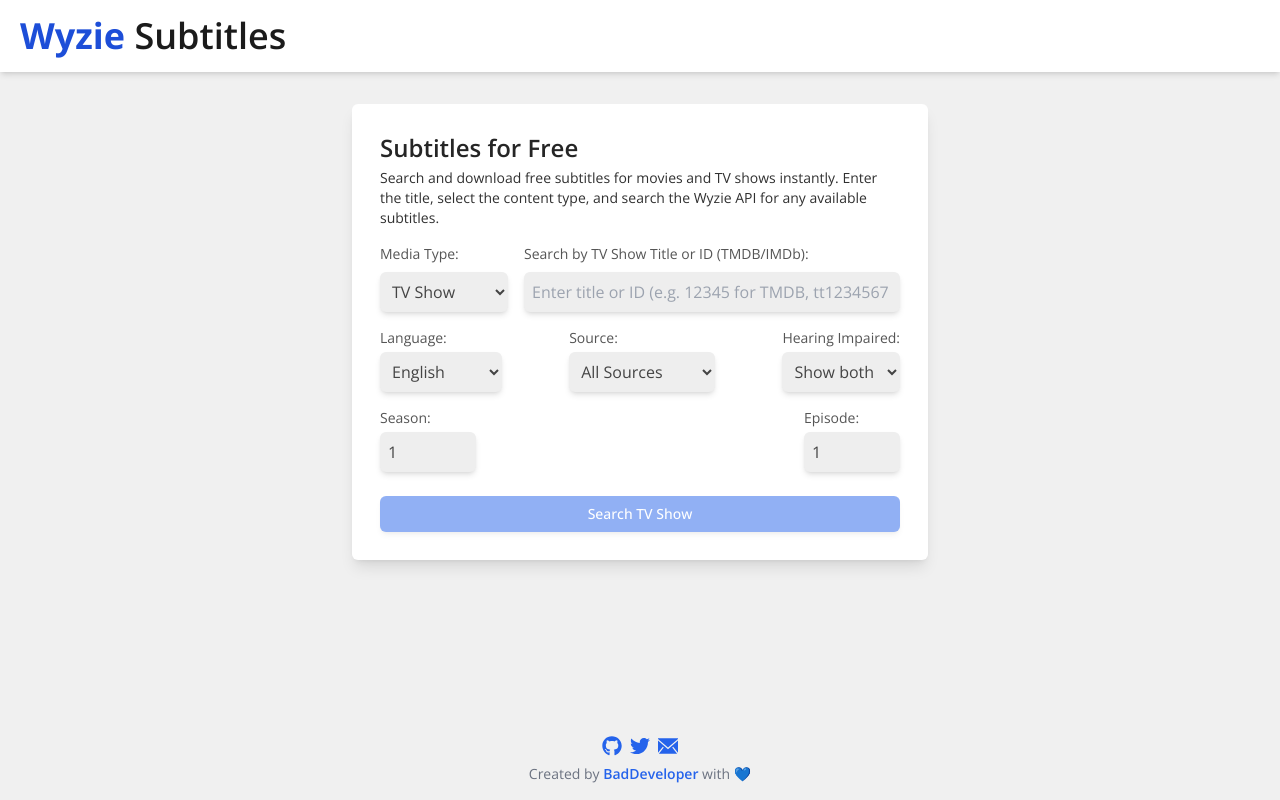
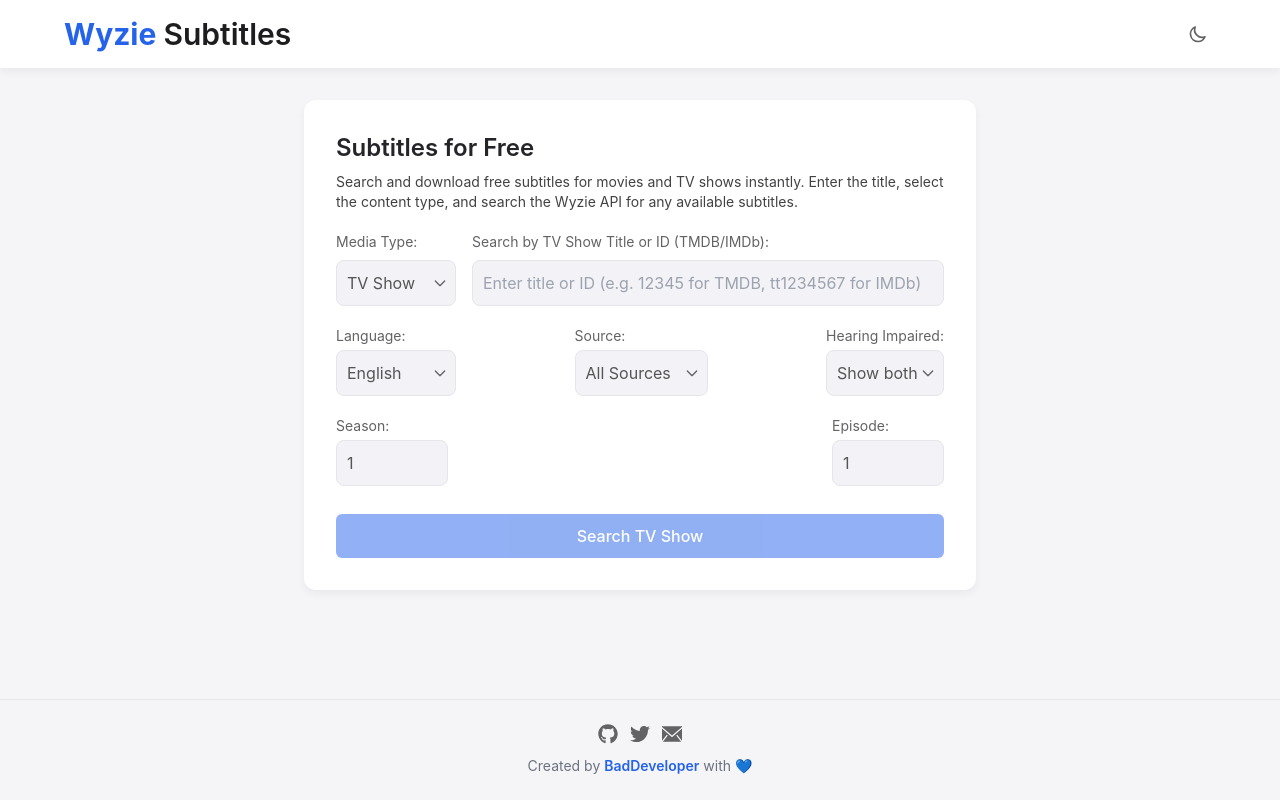
Before and after one commit to itzCozi/Wyzie-Subtitles, a SvelteKit app: page / in a window 1280 px wide. Built offline with nearby package versions, Linux system fonts and the light colour scheme.

Commit message:
update styles!
dark mode (and fixed wyzie)

```diff
--- a/src/components/EpisodeSelector.svelte
+++ b/src/components/EpisodeSelector.svelte
@@ -3,27 +3,27 @@
   export let episode = 1;
 </script>
 
-<div class="flex justify-between items-center">
-  <div class="flex flex-col gap-1">
+<div class="flex flex-col sm:flex-row justify-between items-start sm:items-center gap-4">
+  <div class="flex flex-col gap-1 w-full sm:w-auto">
     <label
       for="season"
-      class="text-sm text-type-secondary">Season:</label>
+      class="text-sm text-type-secondary-light dark:text-type-secondary-dark">Season:</label>
     <input
       type="number"
       id="season"
       min="1"
       bind:value={season}
-      class="p-2 rounded-md w-24 bg-mono-accent text-type-darker focus:outline-none shadow-md" />
+      class="fuji-input w-full sm:w-28" />
   </div>
-  <div class="flex flex-col gap-1">
+  <div class="flex flex-col gap-1 w-full sm:w-auto">
     <label
       for="episode"
-      class="text-sm text-type-secondary">Episode:</label>
+      class="text-sm text-type-secondary-light dark:text-type-secondary-dark">Episode:</label>
     <input
       type="number"
       id="episode"
       min="1"
       bind:value={episode}
-      class="p-2 rounded-md w-24 bg-mono-accent text-type-darker focus:outline-none shadow-md" />
+      class="fuji-input w-full sm:w-28" />
   </div>
 </div>
--- a/src/components/FilterOptions.svelte
+++ b/src/components/FilterOptions.svelte
@@ -4,14 +4,15 @@
   export let hearingImpaired = 'indifferent';
 </script>
 
-<div class="flex justify-between items-center">
-  <div class="flex flex-col gap-1">
+<div class="flex flex-col md:flex-row justify-between md:items-center gap-4">
+  <div class="flex flex-col gap-1 relative">
     <label
       for="language"
-      class="text-sm text-type-secondary">Language:</label>
+      class="text-sm text-type-secondary-light dark:text-type-secondary-dark">Language:</label>
+    <div class="relative">
       <select
         id="language"
-      class="p-2 rounded-md bg-mono-accent text-type-darker focus:outline-none shadow-md"
+        class="fuji-input appearance-none pr-8 w-fit min-w-[120px]"
         bind:value={language}>
         <option value="en">English</option>
         <option value="es">Spanish</option>
@@ -24,32 +25,52 @@
         <option value="zh">Chinese</option>
         <option value="ar">Arabic</option>
       </select>
+      <div class="absolute inset-y-0 right-0 flex items-center px-2 pointer-events-none">
+        <svg class="w-4 h-4 text-type-secondary-light dark:text-type-secondary-dark" fill="none" stroke="currentColor" viewBox="0 0 24 24" xmlns="http://www.w3.org/2000/svg">
+          <path stroke-linecap="round" stroke-linejoin="round" stroke-width="2" d="M19 9l-7 7-7-7"></path>
+        </svg>
       </div>
-  <div class="flex flex-col gap-1">
+    </div>
+  </div>
+  <div class="flex flex-col gap-1 relative">
     <label
       for="source"
-      class="text-sm text-type-secondary">Source:</label>
+      class="text-sm text-type-secondary-light dark:text-type-secondary-dark">Source:</label>
+    <div class="relative">
       <select
         id="source"
-      class="p-2 rounded-md bg-mono-accent text-type-darker focus:outline-none shadow-md"
+        class="fuji-input appearance-none pr-8"
         bind:value={source}>
         <option value="all">All Sources</option>
         <option value="opensubtitles">Open Subtitles</option>
         <option value="subdl">Sub DL</option>
         <option value="subf2m">SubF2M</option>
       </select>
+      <div class="absolute inset-y-0 right-0 flex items-center px-2 pointer-events-none">
+        <svg class="w-4 h-4 text-type-secondary-light dark:text-type-secondary-dark" fill="none" stroke="currentColor" viewBox="0 0 24 24" xmlns="http://www.w3.org/2000/svg">
+          <path stroke-linecap="round" stroke-linejoin="round" stroke-width="2" d="M19 9l-7 7-7-7"></path>
+        </svg>
       </div>
-  <div class="flex flex-col gap-1">
+    </div>
+  </div>
+  <div class="flex flex-col gap-1 relative">
     <label
       for="hearing-impaired"
-      class="text-sm text-type-secondary">Hearing Impaired:</label>
+      class="text-sm text-type-secondary-light dark:text-type-secondary-dark">Hearing Impaired:</label>
+    <div class="relative">
       <select
         id="hearing-impaired"
-      class="p-2 rounded-md bg-mono-accent text-type-darker focus:outline-none shadow-md"
+        class="fuji-input appearance-none pr-8"
         bind:value={hearingImpaired}>
         <option value="indifferent" selected>Show both</option>
         <option value="true">Only show</option>
         <option value="false">Exclude</option>
       </select>
+      <div class="absolute inset-y-0 right-0 flex items-center px-2 pointer-events-none">
+        <svg class="w-4 h-4 text-type-secondary-light dark:text-type-secondary-dark" fill="none" stroke="currentColor" viewBox="0 0 24 24" xmlns="http://www.w3.org/2000/svg">
+          <path stroke-linecap="round" stroke-linejoin="round" stroke-width="2" d="M19 9l-7 7-7-7"></path>
+        </svg>
       </div>
     </div>
+  </div>
+</div>
--- a/src/components/Footer.svelte
+++ b/src/components/Footer.svelte
@@ -2,14 +2,15 @@
   // No props needed for now
 </script>
 
-<footer class="text-center text-type-footer text-sm mt-auto py-4">
-  <p class="flex flex-row justify-center items-center gap-2">
+<footer class="text-center text-type-footer-light dark:text-type-footer-dark text-sm mt-auto py-6 border-t border-mono-accent2-light dark:border-mono-accent2-dark">
+  <div class="max-w-3xl mx-auto px-6">
+    <p class="flex flex-row justify-center items-center gap-3">
       <!-- svelte-ignore a11y_consider_explicit_label -->
       <a
         href="https://github.com/itzcozi"
         target="_blank"
         rel="noopener noreferrer"
-      class="hover:scale-105 text-dark transition duration-200"
+        class="hover:scale-105 transition duration-200 text-type-secondary-light dark:text-type-secondary-dark hover:text-primary-600"
         title="Github">
         <svg
           xmlns="http://www.w3.org/2000/svg"
@@ -23,7 +24,9 @@
       <!-- svelte-ignore a11y_consider_explicit_label -->
       <a
         href="https://x.com/sudoflix"
-      class="hover:scale-105 text-dark transition duration-200"
+        target="_blank"
+        rel="noopener noreferrer"
+        class="hover:scale-105 transition duration-200 text-type-secondary-light dark:text-type-secondary-dark hover:text-primary-600"
         title="Twitter">
         <svg
           xmlns="http://www.w3.org/2000/svg"
@@ -37,7 +40,7 @@
       <!-- svelte-ignore a11y_consider_explicit_label -->
       <a
         href="mailto:dev@wyzie.ru"
-      class="hover:scale-105 text-dark transition duration-200"
+        class="hover:scale-105 transition duration-200 text-type-secondary-light dark:text-type-secondary-dark hover:text-primary-600"
         title="Email">
         <svg
           xmlns="http://www.w3.org/2000/svg"
@@ -49,7 +52,7 @@
         </svg>
       </a>
     </p>
-  <p class="mt-2">
+    <p class="mt-3">
       Created by
       <a
         href="https://github.com/itzcozi"
@@ -57,4 +60,5 @@
         title="Developer Github link">BadDeveloper</a>
       with 💙
     </p>
+  </div>
 </footer>
--- a/src/components/Header.svelte
+++ b/src/components/Header.svelte
@@ -1,15 +1,64 @@
 <script>
-  // No props needed for now
+  import { onMount } from 'svelte';
+
+  let isDarkMode = false;
+
+  onMount(() => {
+    // Check for saved theme preference or user OS preference
+    const savedTheme = localStorage.getItem('theme');
+    if (savedTheme === 'dark' || (!savedTheme && window.matchMedia('(prefers-color-scheme: dark)').matches)) {
+      document.documentElement.classList.add('dark');
+      isDarkMode = true;
+    } else {
+      document.documentElement.classList.add('light');
+      isDarkMode = false;
+    }
+  });
+
+  function toggleDarkMode() {
+    isDarkMode = !isDarkMode;
+
+    if (isDarkMode) {
+      document.documentElement.classList.remove('light');
+      document.documentElement.classList.add('dark');
+      localStorage.setItem('theme', 'dark');
+    } else {
+      document.documentElement.classList.remove('dark');
+      document.documentElement.classList.add('light');
+      localStorage.setItem('theme', 'light');
+    }
+  }
 </script>
 
-<header class="sticky top-0 z-10 bg-mono-secondary shadow-md py-4 px-5">
+<header class="sticky top-0 z-10 bg-mono-secondary-light dark:bg-mono-secondary-dark shadow-fuji dark:shadow-fuji-dark py-4 px-5 transition-all duration-300">
+  <div class="max-w-6xl mx-auto flex justify-between items-center">
     <a
       href="https://sub.wyzie.ru"
-    class="hover:no-underline"
+      class="hover:no-underline flex items-center"
       alt="Wyzie Subs API"
       title="Wyzie Subs API">
-    <h1 class="text-4xl font-bold text-primary-700">
-      Wyzie <span class="text-type-emphasized font-semibold">Subtitles</span>
+      <h1 class="text-3xl font-bold text-primary-600">
+        Wyzie <span class="text-type-emphasized-light dark:text-type-emphasized-dark font-semibold">Subtitles</span>
       </h1>
     </a>
+
+    <div class="flex items-center">
+      <button
+        type="button"
+        class="p-2 rounded-full hover:bg-mono-accent-light dark:hover:bg-mono-accent-dark transition-colors duration-200"
+        on:click={toggleDarkMode}
+        aria-label="Toggle dark mode"
+      >
+        {#if isDarkMode}
+          <svg xmlns="http://www.w3.org/2000/svg" class="w-5 h-5 text-type-secondary-light dark:text-type-secondary-dark" fill="none" viewBox="0 0 24 24" stroke="currentColor">
+            <path stroke-linecap="round" stroke-linejoin="round" stroke-width="2" d="M12 3v1m0 16v1m9-9h-1M4 12H3m15.364 6.364l-.707-.707M6.343 6.343l-.707-.707m12.728 0l-.707.707M6.343 17.657l-.707.707M16 12a4 4 0 11-8 0 4 4 0 018 0z" />
+          </svg>
+        {:else}
+          <svg xmlns="http://www.w3.org/2000/svg" class="w-5 h-5 text-type-secondary-light dark:text-type-secondary-dark" fill="none" viewBox="0 0 24 24" stroke="currentColor">
+            <path stroke-linecap="round" stroke-linejoin="round" stroke-width="2" d="M20.354 15.354A9 9 0 018.646 3.646 9.003 9.003 0 0012 21a9.003 9.003 0 008.354-5.646z" />
+          </svg>
+        {/if}
+      </button>
+    </div>
+  </div>
 </header>
--- a/src/components/MediaTypeSelector.svelte
+++ b/src/components/MediaTypeSelector.svelte
@@ -2,15 +2,22 @@
   export let selectedContentType;
 </script>
 
-<div class="flex flex-col gap-2">
+<div class="flex flex-col gap-2 whitespace-nowrap w-32">
   <label
     for="content-type"
-    class="text-sm text-type-secondary">Media Type:</label>
+    class="text-sm text-type-secondary-light dark:text-type-secondary-dark">Media Type:</label>
+  <div class="relative">
     <select
       id="content-type"
-    class="p-2 rounded-md bg-mono-accent text-type-darker focus:outline-none shadow-md w-32"
+      class="fuji-input appearance-none pr-8 w-fit min-w-[120px]"
       bind:value={selectedContentType}>
       <option value="movie">Movie</option>
       <option value="tvshow">TV Show</option>
     </select>
+    <div class="absolute inset-y-0 right-0 flex items-center px-2 pointer-events-none">
+      <svg class="w-4 h-4 text-type-secondary-light dark:text-type-secondary-dark" fill="none" stroke="currentColor" viewBox="0 0 24 24" xmlns="http://www.w3.org/2000/svg">
+        <path stroke-linecap="round" stroke-linejoin="round" stroke-width="2" d="M19 9l-7 7-7-7"></path>
+      </svg>
     </div>
+  </div>
+</div>
--- a/src/components/SearchInput.svelte
+++ b/src/components/SearchInput.svelte
@@ -79,7 +79,7 @@
 <div class="flex flex-col gap-1 relative w-full">
   <label
     for="content-search"
-    class="text-sm text-type-secondary mb-1">
+    class="text-sm text-type-secondary-light dark:text-type-secondary-dark mb-1">
     Search by {selectedContentType === "movie" ? "Movie" : "TV Show"} Title or ID (TMDB/IMDb):
   </label>
   <input
@@ -90,12 +90,12 @@
       isSearchFocused = true;
     }}
     placeholder="Enter title or ID (e.g. 12345 for TMDB, tt1234567 for IMDb)"
-    class="p-2 rounded-md bg-mono-accent text-type-darker focus:outline-none shadow-md w-full" />
+    class="fuji-input" />
 
   {#if isLoading}
-    <div class="absolute right-3 top-[38px]">
+    <div class="absolute right-3 top-[42px]">
       <div
-        class="w-4 h-4 border-2 border-primary-500 border-t-transparent rounded-full animate-spin">
+        class="w-4 h-4 border-2 border-primary-600 border-t-transparent rounded-full animate-spin">
       </div>
     </div>
   {/if}
@@ -103,22 +103,25 @@
   {#if searchResults.length > 0 && isSearchFocused}
     <div
       id="search-results"
-      class="absolute top-full left-0 right-0 bg-mono-background mt-2 py-1 rounded-md shadow-xl z-10">
+      class="absolute top-full left-0 right-0 mt-2 py-1 rounded-fuji z-10
+        bg-mono-background-light dark:bg-mono-background-dark
+        shadow-fuji-md dark:shadow-fuji-dark
+        border border-mono-accent2-light dark:border-mono-accent2-dark">
       {#each searchResults as result}
         <button
-          class="w-full text-left p-2 hover:bg-mono-accent2 flex items-center gap-3 transition duration-200"
+          class="w-full text-left p-3 hover:bg-mono-accent-light dark:hover:bg-mono-accent-dark flex items-center gap-3 transition duration-200"
           on:click={() => selectMedia(result)}>
           {#if result.poster_path}
             <img
               src={`https://image.tmdb.org/t/p/w92${result.poster_path}`}
               alt={result.title || result.name}
-              class="w-12 h-auto rounded" />
+              class="w-12 h-auto rounded-fuji-sm" />
           {:else}
-            <div class="w-12 h-[64px] bg-mono-secondary rounded"></div>
+            <div class="w-12 h-[64px] bg-mono-accent-light dark:bg-mono-accent-dark rounded-fuji-sm"></div>
           {/if}
           <div>
-            <p class="text-type-subheader">{result.title || result.name}</p>
-            <p class="text-sm text-type-secondary">
+            <p class="text-type-subheader-light dark:text-type-subheader-dark">{result.title || result.name}</p>
+            <p class="text-sm text-type-secondary-light dark:text-type-secondary-dark">
               {result.release_date?.substring(0, 4) ||
                 result.first_air_date?.substring(0, 4) ||
                 "Unknown year"}
--- a/src/routes/+page.svelte
+++ b/src/routes/+page.svelte
@@ -84,11 +84,11 @@
   <div class="flex flex-col min-h-screen">
     <Header />
 
-    <main class="flex-grow mt-8 mx-auto px-6">
-      <div class="bg-mono-secondary shadow-lg p-7 rounded-md flex flex-col gap-4 max-w-xl mx-auto">
+    <main class="flex-grow mt-8 mx-auto px-6 pb-10 max-w-3xl w-full">
+      <div class="fuji-card p-8 flex flex-col gap-5 max-w-2xl mx-auto">
         <span>
-          <h3 class="font-semibold text-type-subheader text-2xl mb-1">Subtitles for Free</h3>
-          <p class="text-type-dimmed text-sm">
+          <h3 class="font-semibold text-type-subheader-light dark:text-type-subheader-dark text-2xl mb-2">Subtitles for Free</h3>
+          <p class="text-type-dimmed-light dark:text-type-dimmed-dark text-sm">
             Search and download free subtitles for movies and TV shows instantly. Enter the title,
             select the content type, and search the Wyzie API for any available subtitles.
           </p>
@@ -123,9 +123,9 @@
         {/if}
 
         <button
-          class="mt-2 inline-flex justify-center py-2 px-4 shadow-md text-sm font-medium rounded-md text-white bg-primary-600 hover:bg-primary-700 focus:outline-none focus:ring-offset-2 disabled:opacity-50 disabled:cursor-not-allowed"
+          class="fuji-button !rounded-md mt-2 inline-flex justify-center"
+          class:opacity-50={!selectedTmdbId}
           class:pointer-events-none={!selectedTmdbId}
-          class:opacity-50={!selectedTmdbId}
           on:click={() => subtitleResultsComponent?.search()}>
           Search {selectedContentType === "movie" ? "Movie" : "TV Show"}
         </button>
--- a/src/styles/global.css
+++ b/src/styles/global.css
@@ -2,35 +2,85 @@
 @tailwind components;
 @tailwind utilities;
 
-:root ::-webkit-scrollbar {
+/* Light mode scrollbar */
+.light ::-webkit-scrollbar {
   width: 8px;
   background-color: transparent;
 }
 
-:root ::-webkit-scrollbar-thumb {
+.light ::-webkit-scrollbar-thumb {
+  background-color: #c1c1c1;
+  border-radius: 8px;
+}
+
+/* Dark mode scrollbar */
+.dark ::-webkit-scrollbar {
+  width: 8px;
+  background-color: transparent;
+}
+
+.dark ::-webkit-scrollbar-thumb {
   background-color: #505050;
-  cursor: pointer;
+  border-radius: 8px;
 }
 
 :root {
   --background-color: #f0f0f0;
-  font-family: "open sans";
+  font-family: -fuji-system, BlinkMacSystemFont, "San Francisco", "Segoe UI", Roboto, "Helvetica Neue", sans-serif;
+  -webkit-font-smoothing: antialiased;
+  -moz-osx-font-smoothing: grayscale;
 }
 
 html,
 body {
   scroll-behavior: smooth;
-  background-color: var(--background-color);
-  color: #404040;
-  font-family: "open sans";
+  @apply bg-mono-background-light text-type-darker-light dark:bg-mono-background-dark dark:text-type-darker-dark;
+  transition: background-color 0.3s ease, color 0.3s ease;
 }
 
 a {
-  color: #2563eb;
-  text-decoration: none;
+  @apply text-primary-600 hover:text-primary-700 hover:no-underline;
 }
 
-a:hover {
-  color: #2563eb;
-  text-decoration: underline;
+.fuji-button {
+  @apply py-2.5 px-5 font-medium rounded-full transition-all duration-200 ease-in-out;
+  @apply bg-primary-600 text-white hover:bg-primary-700;
+  @apply focus:outline-none focus:ring-2 focus:ring-primary-600 focus:ring-offset-2;
+  @apply disabled:opacity-50 disabled:cursor-not-allowed;
 }
+
+.fuji-card {
+  @apply bg-mono-secondary-light dark:bg-mono-secondary-dark rounded-fuji;
+  @apply shadow-fuji dark:shadow-fuji-dark;
+  @apply transition-all duration-200 ease-in-out;
+}
+
+.fuji-input {
+  @apply p-2.5 rounded-fuji-sm w-full transition-all duration-200;
+  @apply bg-mono-accent-light dark:bg-mono-accent-dark;
+  @apply text-type-darker-light dark:text-type-darker-dark;
+  @apply border border-mono-accent2-light dark:border-mono-accent2-dark;
+  @apply focus:outline-none focus:ring-2 focus:ring-primary-400;
+}
+
+.fuji-toggle {
+  @apply relative inline-flex h-6 w-11 items-center rounded-full;
+  @apply bg-mono-accent2-light dark:bg-mono-accent2-dark;
+}
+
+.fuji-toggle[aria-checked="true"] {
+  @apply bg-primary-600;
+}
+
+.fuji-toggle-thumb {
+  @apply pointer-events-none inline-block h-5 w-5 transform rounded-full bg-white;
+  @apply shadow-lg ring-0 transition duration-200 ease-in-out;
+}
+
+.fuji-toggle[aria-checked="false"] .fuji-toggle-thumb {
+  @apply translate-x-1;
+}
+
+.fuji-toggle[aria-checked="true"] .fuji-toggle-thumb {
+  @apply translate-x-5;
+}
--- a/tailwind.config.js
+++ b/tailwind.config.js
@@ -1,5 +1,6 @@
 module.exports = {
   content: ["./src/**/*.{html,js,svelte,ts}"],
+  darkMode: 'class',
   theme: {
     extend: {
       colors: {
@@ -14,20 +15,64 @@
           700: "#1d4ed8",
         },
         mono: {
-          background: "#f0f0f0",
-          context: "#e0e0e0",
-          secondary: "#ffffff",
-          accent: "#eeeeee",
-          accent2: "#cdcdcd",
+          background: {
+            light: "#f5f5f7",
+            dark: "#1d1d1f"
+          },
+          context: {
+            light: "#e8e8ed",
+            dark: "#2d2d30"
+          },
+          secondary: {
+            light: "#ffffff",
+            dark: "#2d2d2f"
+          },
+          accent: {
+            light: "#f2f2f7",
+            dark: "#3a3a3c"
+          },
+          accent2: {
+            light: "#e5e5ea",
+            dark: "#48484a"
+          },
         },
         type: {
-          emphasized: "#1b1b1b",
-          subheader: "#252525",
-          dimmed: "#303030",
-          darker: "#444444",
-          footer: "#6b7280",
-          secondary: "#555555",
+          emphasized: {
+            light: "#1d1d1f",
+            dark: "#f5f5f7"
+          },
+          subheader: {
+            light: "#252529",
+            dark: "#e8e8ed"
+          },
+          dimmed: {
+            light: "#424245",
+            dark: "#a1a1a6"
+          },
+          darker: {
+            light: "#555555",
+            dark: "#8e8e93"
+          },
+          footer: {
+            light: "#6b7280",
+            dark: "#86868b"
+          },
+          secondary: {
+            light: "#636366",
+            dark: "#aeaeb2"
+          },
         },
+      },
+      borderRadius: {
+        'fuji': '12px',
+        'fuji-sm': '8px',
+        'fuji-lg': '16px',
+      },
+      boxShadow: {
+        'fuji': '0 4px 8px rgba(0, 0, 0, 0.05)',
+        'fuji-md': '0 8px 16px rgba(0, 0, 0, 0.06)',
+        'fuji-lg': '0 12px 24px rgba(0, 0, 0, 0.08)',
+        'fuji-dark': '0 4px 8px rgba(0, 0, 0, 0.25)',
       },
     },
   },
```
Also changed, not shown: src/components/SubtitleResults.svelte (+25 -15 lines). Lines whose indentation alone changed are shown as unchanged.
